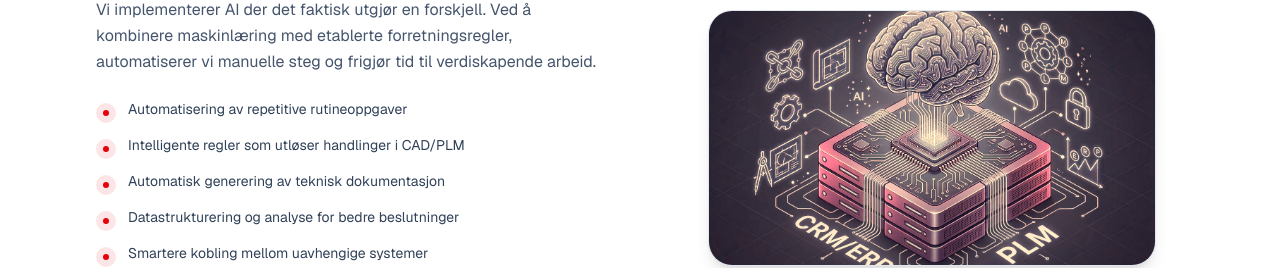
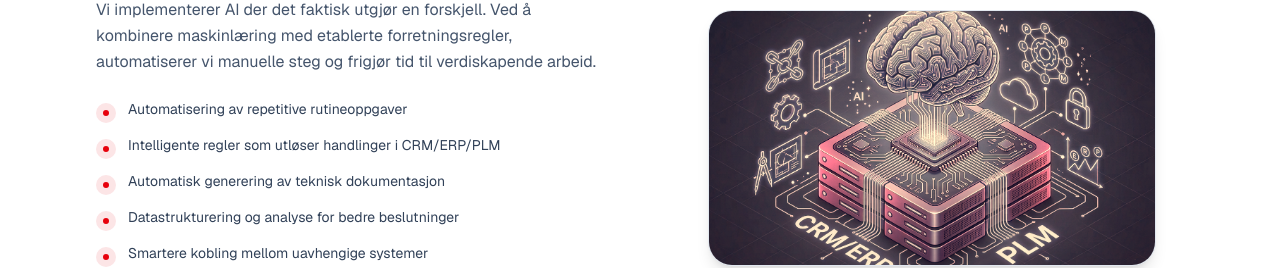
Before and after one commit to andreLouisK/OptIt, a Next.js app: page /tjenester in a window 1280 px wide. Shown: the part 3174-3442 px from the top of the page. Built offline with nearby package versions, Linux system fonts and the light colour scheme.

Commit message:
Lagt til AI tjeneste i kontakt skjema

```diff
--- a/src/app/kontakt/page.tsx
+++ b/src/app/kontakt/page.tsx
@@ -10,6 +10,7 @@ const services = [
   "PLM-konsultasjon",
   "CAD/PLM/ERP-integrasjon",
   "CAM & Maskinstyring",
+  "AI-integrasjon",
   "Annet",
 ];
 
--- a/src/app/tjenester/page.tsx
+++ b/src/app/tjenester/page.tsx
@@ -81,7 +81,7 @@ export default function TjenesterPage() {
         description="Vi implementerer AI der det faktisk utgjør en forskjell. Ved å kombinere maskinlæring med etablerte forretningsregler, automatiserer vi manuelle steg og frigjør tid til verdiskapende arbeid."
         bullets={[
           "Automatisering av repetitive rutineoppgaver",
-          "Intelligente regler som utløser handlinger i CAD/PLM",
+          "Intelligente regler som utløser handlinger i CRM/ERP/PLM",
           "Automatisk generering av teknisk dokumentasjon",
           "Datastrukturering og analyse for bedre beslutninger",
           "Smartere kobling mellom uavhengige systemer",
```
Also changed, not shown: Deploy.txt.
